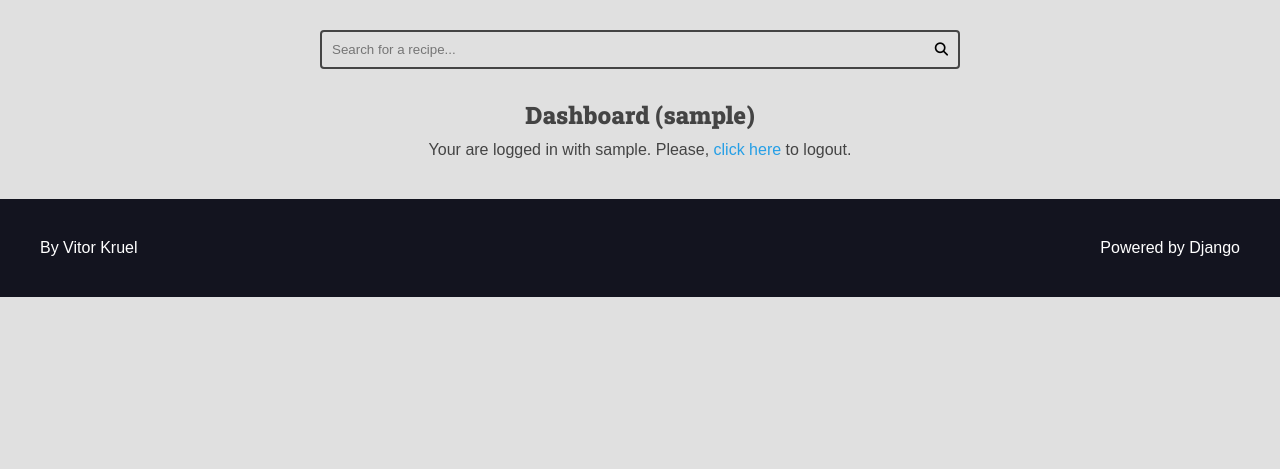
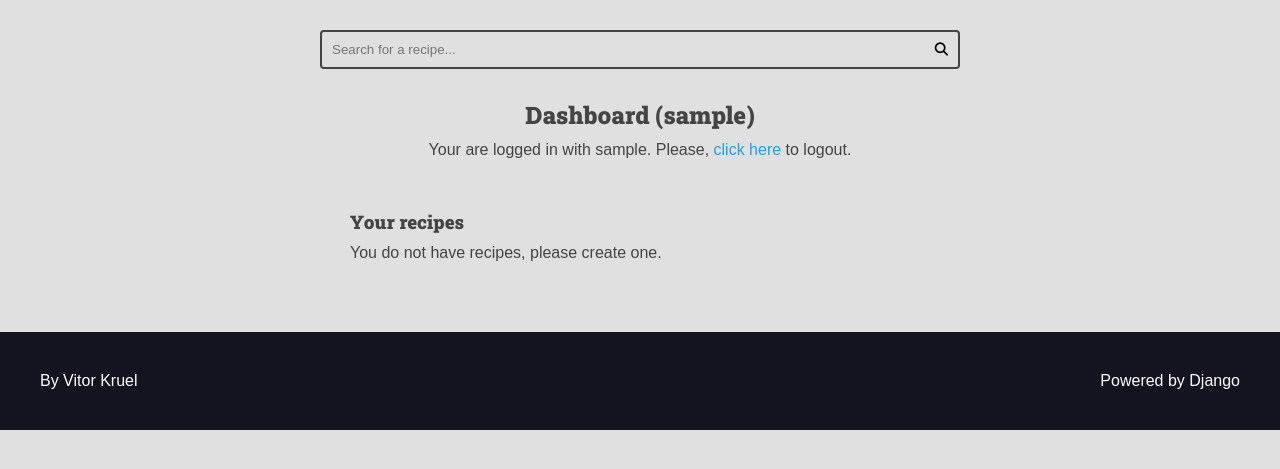
Before and after one commit to VitorKruel102/Curso-Django-Avancado, a Django app: page /authors/dashboard/ in a window 1280 px wide. Shown: the part 113-582 px from the top of the page. Run offline with Django 4.2, Linux system fonts and the light colour scheme; the visitor is signed in with stand-in values (Sample User, id 1); data that the repository does not hold is empty.

Commit message:
Criando lista de receitas do usuário.

```diff
--- a/authors/templates/authors/pages/dashboard.html
+++ b/authors/templates/authors/pages/dashboard.html
@@ -6,6 +6,21 @@
     <div class="main-content center container">
         <h2>Dashboard ({{ user.username }})</h2>
         {% include 'authors/partials/login_message.html' %}
+        <div class="authors-dashboard-container">
+            <h3>Your recipes</h3>
+
+            <ul>
+              {% for recipe in recipes %}
+                <li>
+                  <a href="#">{{ recipe.title }}</a>
+                </li>
+              {% empty %}
+                <li>
+                  <p>You do not have recipes, please create one.</p>
+                </li>
+              {% endfor %}
+            </ul>
+        </div>
     </div>
 
     <div class="main-content" style="max-width: 64rem; margin:auto">
--- a/authors/templates/authors/pages/login.html
+++ b/authors/templates/authors/pages/login.html
@@ -12,7 +12,9 @@
         {% include 'global/partials/messages.html' %}
     </div>
 
-    {% include 'global/partials/form.html' %}
+    {% if not user.is_authenticated %}
+        {% include 'global/partials/form.html' %}
+    {% endif %}
 
 
 {% endblock content %}
--- a/authors/views.py
+++ b/authors/views.py
@@ -3,6 +3,7 @@ from django.http import Http404
 from django.contrib import messages
 from .forms import RegisterForm, LoginForm
 from django.urls import reverse
+from recipes.models import Recipe
 
 from django.contrib.auth import authenticate, login, logout
 from django.contrib.auth.decorators import login_required
@@ -94,4 +95,14 @@ def logout_view(request):
 
 @login_required(login_url='authors:login', redirect_field_name='next')
 def dashboard(request):
-    return render(request, 'authors/pages/dashboard.html')
+    recipes = Recipe.objects.filter(
+        is_published=False,
+        author=request.user
+    )
+    return render(
+        request,
+        'authors/pages/dashboard.html',
+        context={
+            'recipes': recipes,
+        }
+    )
--- a/base_static/global/css/style.css
+++ b/base_static/global/css/style.css
@@ -430,7 +430,22 @@ h6 {
 /* Authors */
 .login-message {
     margin: 1rem 0;
-  }
+}
+
+.authors-dashboard-container {
+    max-width: 64rem;
+    text-align: left;
+    padding: var(--spacing-gutter-medium);
+    margin: 0 auto;
+}
+
+.authors-dashboard-container h3,
+.authors-dashboard-container p,
+.authors-dashboard-container ul {
+    list-style-type: none;
+    margin: 1rem 0;
+}
+
 
 /* Generica */
 .center {
```
